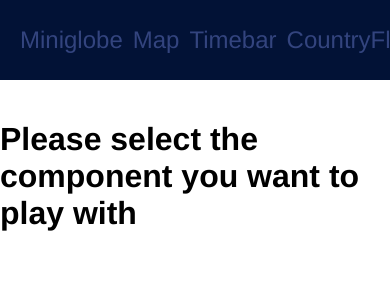
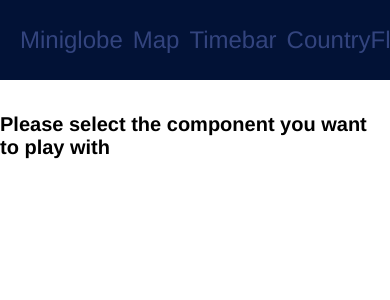
Before and after one commit to GlobalFishingWatch/map-components, a React (Create React App) app in the folder sandbox/: page / in a window 390 px wide. Shown: the top 300 px of the page. Built offline with nearby package versions, Linux system fonts and the light colour scheme.

Commit message:
Fit base font-size and fix responsive

```diff
--- a/sandbox/public/index.html
+++ b/sandbox/public/index.html
@@ -3,7 +3,10 @@
   <head>
     <meta charset="utf-8" />
     <link rel="shortcut icon" href="%PUBLIC_URL%/favicon.ico" />
-    <meta name="viewport" content="width=device-width, initial-scale=1, shrink-to-fit=no" />
+    <meta
+      name="viewport"
+      content="width=device-width, initial-scale=1, maximum-scale=1, user-scalable=no"
+    />
     <meta name="theme-color" content="#000000" />
     <!--
       manifest.json provides metadata used when your web app is added to the
--- a/sandbox/src/index.css
+++ b/sandbox/src/index.css
@@ -1,3 +1,7 @@
+html {
+  font-size: 10px;
+}
+
 body {
   margin: 0;
   padding: 0;
```
